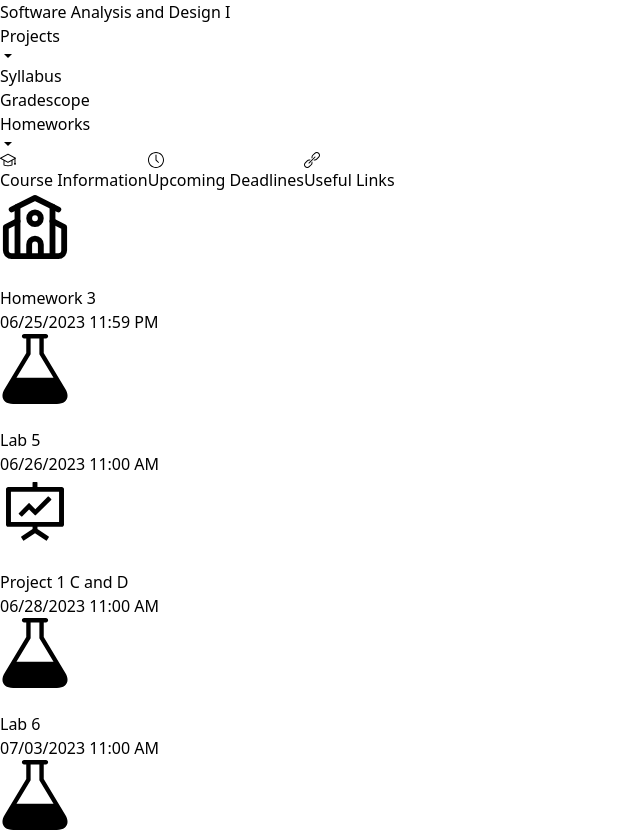
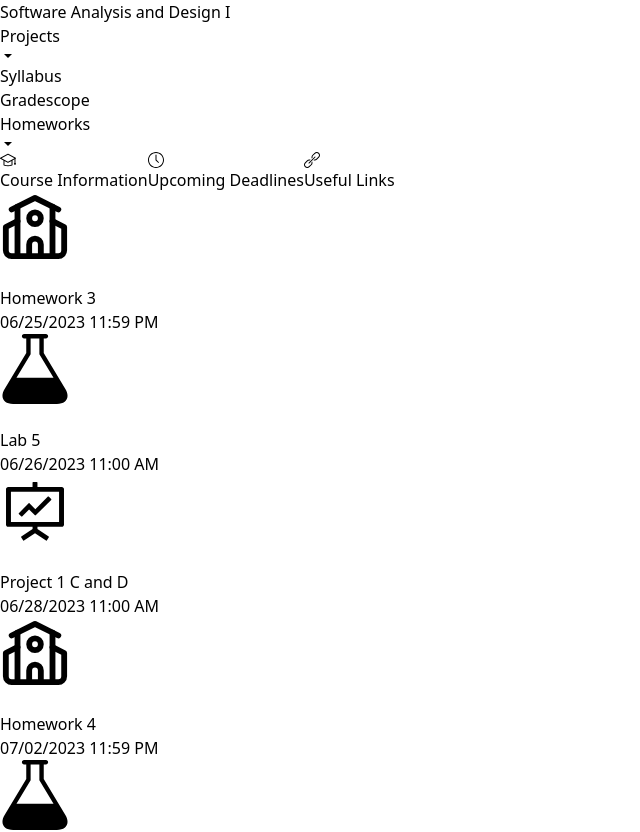
Before and after one commit to Proto007/Hunter_CS135_Summer23, a React (Vite) app in the folder course-app/: page /#/ in a window 1280 px wide. Shown: the top 832 px of the page, without its empty margins (0-640 px from the left). Built offline with nearby package versions, Linux system fonts and the light colour scheme.

Commit message:
add homework 4 and update deadlines

```diff
--- a/course-app/src/deadlinesdata.js
+++ b/course-app/src/deadlinesdata.js
@@ -15,6 +15,11 @@ export const deadlinesData = [
         type: "project"
     },
     {
+        name: "Homework 4",
+        deadline : "07/02/2023 11:59 PM",
+        type : "classwork/homework"
+    },
+    {
         name: "Lab 6",
         deadline: "07/03/2023 11:00 AM",
         type: "lab"
--- a/course-app/src/homeworksData.js
+++ b/course-app/src/homeworksData.js
@@ -2,13 +2,13 @@ export const homeworksData = [
     [
         {
             name: "1A",
-            due: "06/11/2023 11:59 AM",
+            due: "06/11/2023 11:59 PM",
             link: "https://www.gradescope.com/courses/545354/assignments/2927385/",
             prompt: "Create a C++ program that gets three names from the user and prints them out to the screen."
         },
         {
             name: "1B",
-            due: "06/11/2023 11:59 AM",
+            due: "06/11/2023 11:59 PM",
             link: "https://www.gradescope.com/courses/545354/assignments/2927391/",
             prompt: "Create a C++ program that asks the user for the number of gallons, the fuel efficiency in mpg, and the price of gas per gallon. Use this information to calculate how far the car can go (distance) and how much it costs to go 100 miles. Print these values to the screen."
         },
@@ -16,19 +16,19 @@ export const homeworksData = [
     [
         {
             name: "2A",
-            due: "06/18/2023 11:59 AM",
+            due: "06/18/2023 11:59 PM",
             link: "https://www.gradescope.com/courses/545354/assignments/2936139/",
             prompt: 'Write a program that asks the user for a word and prints out the word with each character separated by a newline.\n\nFor example, if the input is "hello", the output should be:\nh\ne\nl\nl\no\n'
         },
         {
             name: "2B",
-            due: "06/18/2023 11:59 AM",
+            due: "06/18/2023 11:59 PM",
             link: "https://www.gradescope.com/courses/545354/assignments/2936153",
             prompt: 'Write a program that reads in an integer and prints out whether it is "negative", "zero", or "positive".'
         },
         {
             name: "2C",
-            due: "06/18/2023 11:59 AM",
+            due: "06/18/2023 11:59 PM",
             link: "https://www.gradescope.com/courses/545354/assignments/2936153",
             prompt: 'Write a program that reads in three numbers and prints "increasing" if they are in increasing order, "decreasing" if they are in decreasing order, and "neither" otherwise. \n\nHere, "increasing" means strictly increasing, with each value larger than its predecessor. Example: \n\ninput: 1 2 3\noutput: increasing\n\ninput: 3 2 1\noutput: decreasing\n\ninput: 3 4 4\noutput: neither'
         },
@@ -36,21 +36,35 @@ export const homeworksData = [
     [
         {
             name: "3A",
-            due: "06/25/2023 11:59 AM",
+            due: "06/25/2023 11:59 PM",
             link: "https://www.gradescope.com/courses/545354/assignments/2945673",
             prompt: 'Write a function `string middle(string str)` that returns a string containing the middle character in str (if the length of str is odd), or the two middle characters (if the length of str is even). Example:\n\nstr = "hello"\nfunction returns "l"\n\nstr = "food"\nfunction returns "oo"'
         },
         {
             name: "3B",
-            due: "06/25/2023 11:59 AM",
+            due: "06/25/2023 11:59 PM",
             link: "https://www.gradescope.com/courses/545354/assignments/2945681",
             prompt: 'Write a function `void sort2(int& a, int& b)` that swaps the values of a and b if a is greater than b. Otherwise a and b remain unchanged. Example: \n\nCode: `int x = 1; int y = 0; sort2(x,y);` \n\nResult: x is now 0 and y is now 1'
         },
         {
             name: "3C",
-            due: "06/25/2023 11:59 AM",
+            due: "06/25/2023 11:59 PM",
             link: "https://www.gradescope.com/courses/545354/assignments/2945682",
             prompt: 'Write a function `void sort3(int& a, int& b, int& c)` that swaps its three arguments to arrange them in sorted order. Example:\n\nCode: `int x = 4; int y = 7; int z = 3; sort3(x,y,z);`\n\nResult: x is 3, y is 4, z is 7'
         },
+    ],
+    [
+        {
+            name: "4A",
+            due: "07/02/2023 11:59 PM",
+            link: "https://www.gradescope.com/courses/545354/assignments/2955038",
+            prompt: 'Write a function `bool equals(int a[], int a_size, int b[], int b_size)` that checks whether two arrays have the same elements in the same order.\n\nExample: a = {1,2,3} , b = {1,2,3} => true\n\nExample: a = {4,5,6} , b = {4,5} => false\n\nExample: a = {90,80,100} , b = {1,2,3} => false'
+        },
+        {
+            name: "4B",
+            due: "07/02/2023 11:59 PM",
+            link: "https://www.gradescope.com/courses/545354/assignments/2955065",
+            prompt: 'Write a program that carries out the following tasks:\n\n- Open a file named hello.txt\n- Store the message "Hello, World!" in the file\n- Close the file\n- Open the same file again\n- Read the contents of the file into a string variable and print it'
+        }
     ]
 ]
```
